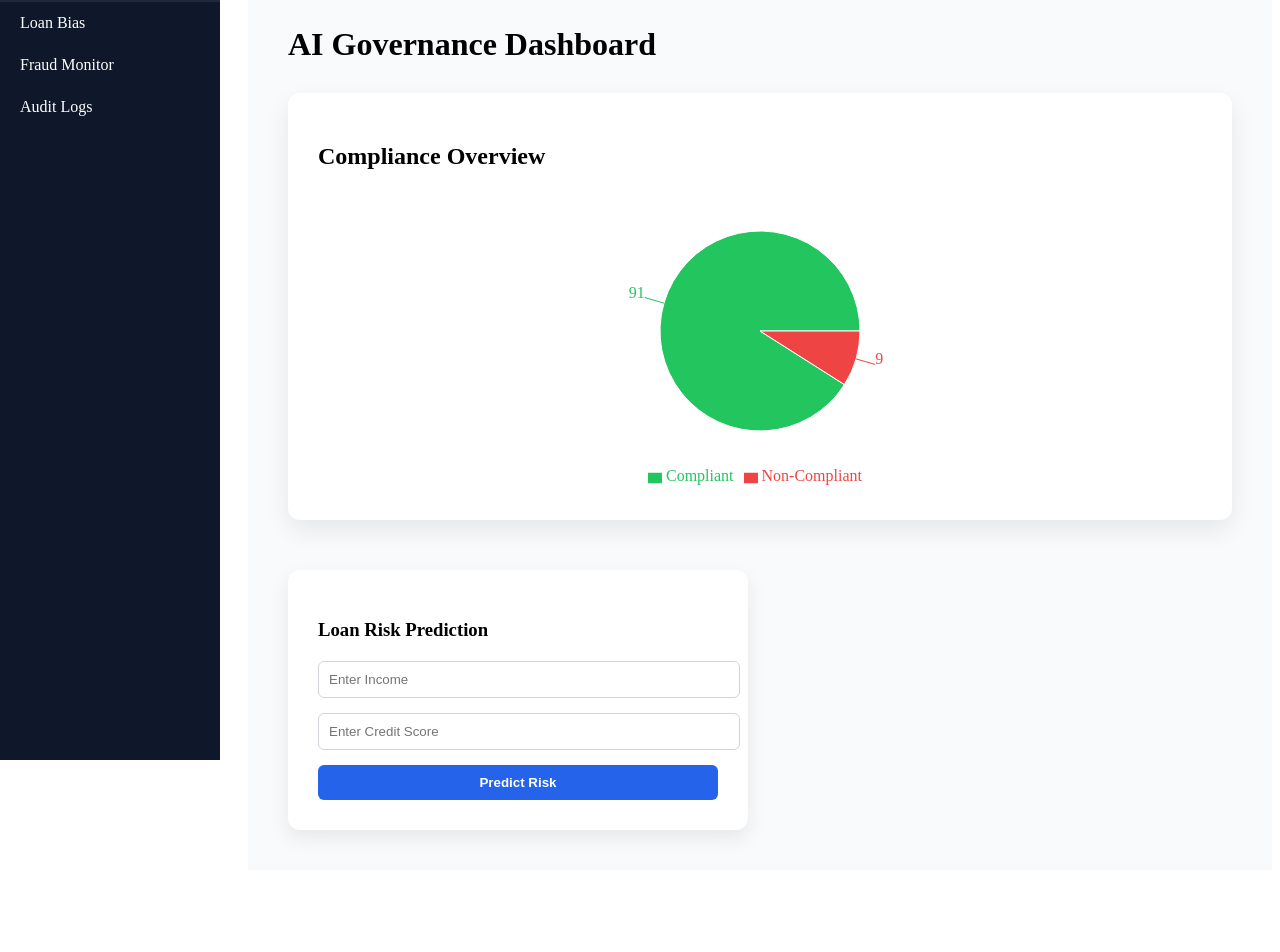
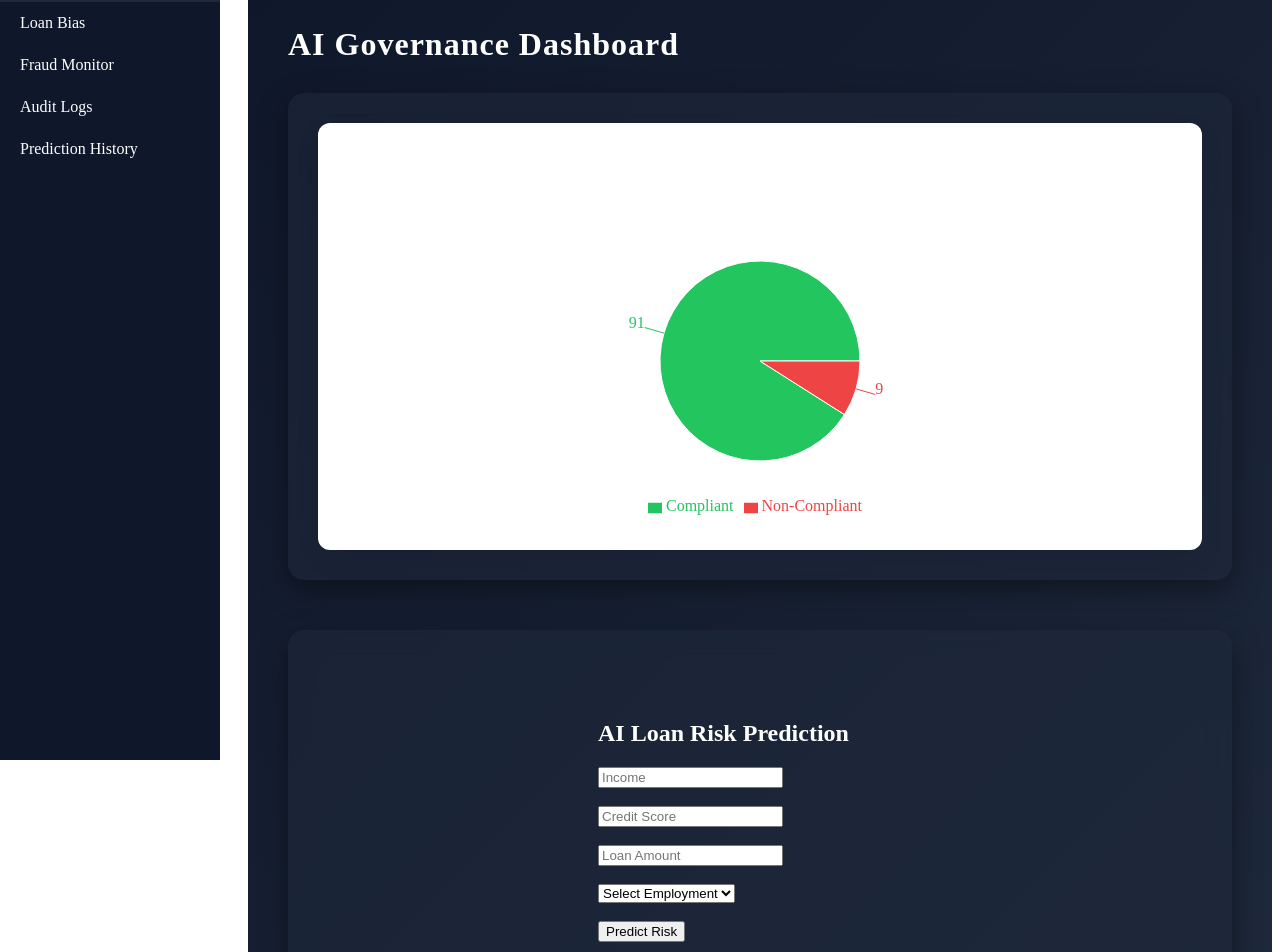
Before and after one commit to ManoharAUcse/Banking-ai-governance, a React (Vite) app: page /dashboard in a window 1280 px wide. Shown: the part 100-1052 px from the top of the page. Before the commit the page ends 978 px from the top, so only its background shows below. Built offline with nearby package versions, Linux system fonts and the light colour scheme; sample sign-in values are in the browser's storage.

Commit message:
feb 24th

```diff
--- a/src/components/Dashboard.jsx
+++ b/src/components/Dashboard.jsx
@@ -3,27 +3,54 @@ import RiskForm from "./RiskForm";
 
 function Dashboard() {
   return (
-    <div
-      style={{
-        marginLeft: "240px",
-        padding: "40px",
-        background: "#f8fafc",
-        minHeight: "100vh"
-      }}
-    >
-      <h1 style={{ marginBottom: "30px", fontWeight: "600" }}>
-        AI Governance Dashboard
-      </h1>
+    <div style={containerStyle}>
+      <h1 style={titleStyle}>AI Governance Dashboard</h1>
 
       {/* Compliance Section */}
-      <ComplianceCard />
+      <div style={cardWrapper}>
+        <ComplianceCard />
+      </div>
 
       {/* Risk Form Section */}
       <div style={{ marginTop: "50px" }}>
-        <RiskForm />
+        <div style={glassCard}>
+          <RiskForm />
+        </div>
       </div>
     </div>
   );
 }
 
+/* ---------- Styles ---------- */
+
+const containerStyle = {
+  marginLeft: "240px",
+  padding: "40px",
+  minHeight: "100vh",
+  background: "linear-gradient(135deg, #0f172a, #1e293b)",
+  color: "white"
+};
+
+const titleStyle = {
+  marginBottom: "30px",
+  fontWeight: "600",
+  letterSpacing: "1px"
+};
+
+const glassCard = {
+  background: "rgba(30, 41, 59, 0.6)",
+  backdropFilter: "blur(12px)",
+  padding: "30px",
+  borderRadius: "16px",
+  boxShadow: "0 10px 30px rgba(0,0,0,0.4)"
+};
+
+const cardWrapper = {
+  background: "rgba(30, 41, 59, 0.6)",
+  backdropFilter: "blur(12px)",
+  padding: "30px",
+  borderRadius: "16px",
+  boxShadow: "0 10px 30px rgba(0,0,0,0.4)"
+};
+
 export default Dashboard;
--- a/src/components/FraudMonitor.jsx
+++ b/src/components/FraudMonitor.jsx
@@ -1,106 +1,197 @@
 import { useEffect, useState } from "react";
 import axios from "axios";
-import { BarChart, Bar, XAxis, YAxis, Tooltip, CartesianGrid, ResponsiveContainer } from "recharts";
 
 function FraudMonitor() {
   const [data, setData] = useState(null);
+  const [animatedHigh, setAnimatedHigh] = useState(0);
 
   useEffect(() => {
     axios
       .get("http://localhost:5000/api/fraud")
-      .then((res) => setData(res.data))
-      .catch((err) => console.log("Error:", err));
+      .then((res) => {
+        setData(res.data);
+        animateCounter(Number(res.data.highRiskCount));
+      })
+      .catch((err) => console.log(err));
   }, []);
 
-  const cardStyle = {
-    background: "white",
-    padding: "25px",
-    borderRadius: "12px",
-    boxShadow: "0 10px 25px rgba(0,0,0,0.08)"
+  const animateCounter = (target) => {
+    let start = 0;
+    const interval = setInterval(() => {
+      start += 1;
+      setAnimatedHigh(start);
+      if (start >= target) clearInterval(interval);
+    }, 40);
   };
 
-  if (!data) {
-    return (
-      <div style={{ marginLeft: "240px", padding: "40px" }}>
-        <p>Loading...</p>
-      </div>
-    );
-  }
+  if (!data)
+    return <div style={loadingStyle}>Loading Fraud Intelligence...</div>;
 
-  const chartData = [
-    { name: "High", value: data.highRisk },
-    { name: "Medium", value: data.mediumRisk },
-    { name: "Low", value: data.lowRisk }
-  ];
+  const total = Number(data.totalPredictions) || 0;
+  const high = Number(data.highRiskCount) || 0;
+  const safe = total - high;
+
+  const percent = total ? ((high / total) * 100).toFixed(1) : 0;
 
   return (
-    <div
-      style={{
-        marginLeft: "240px",
-        padding: "40px",
-        background: "#f8fafc",
-        minHeight: "100vh"
-      }}
-    >
-      <div style={cardStyle}>
-        <h2 style={{ marginBottom: "20px" }}>
-          Fraud Detection Monitoring
-        </h2>
+    <div style={containerStyle}>
+      <h1 style={titleStyle}>AI Fraud Intelligence Center</h1>
 
-        {/* Summary Numbers */}
-        <div style={{ display: "flex", gap: "40px", marginBottom: "30px" }}>
-          <div>
-            <h4>High Risk</h4>
-            <p style={{ fontSize: "22px", fontWeight: "bold", color: "#ef4444" }}>
-              {data.highRisk}
-            </p>
-          </div>
+      {/* STATUS BADGE */}
+      <div style={{
+        ...badgeStyle,
+        background:
+          data.fraudRiskLevel === "High"
+            ? "#ef4444"
+            : data.fraudRiskLevel === "Medium"
+            ? "#f59e0b"
+            : "#22c55e"
+      }}>
+        {data.fraudRiskLevel} RISK
+      </div>
 
-          <div>
-            <h4>Medium Risk</h4>
-            <p style={{ fontSize: "22px", fontWeight: "bold", color: "#f59e0b" }}>
-              {data.mediumRisk}
-            </p>
-          </div>
+      {/* STAT CARDS */}
+      <div style={cardContainer}>
+        <GlassCard title="Total Predictions" value={total} />
+        <GlassCard title="High Risk Cases" value={animatedHigh} color="#ef4444" />
+        <GlassCard title="Safe Loans" value={safe} color="#22c55e" />
+        <GlassCard title="Fraud %" value={`${percent}%`} color="#f59e0b" />
+      </div>
 
-          <div>
-            <h4>Low Risk</h4>
-            <p style={{ fontSize: "22px", fontWeight: "bold", color: "#22c55e" }}>
-              {data.lowRisk}
-            </p>
-          </div>
+      {/* PROGRESS BAR */}
+      <div style={progressWrapper}>
+        <div style={progressLabel}>Fraud Risk Distribution</div>
+        <div style={progressBarBg}>
+          <div
+            style={{
+              ...progressBarFill,
+              width: `${percent}%`
+            }}
+          />
         </div>
+      </div>
 
-        {/* Bar Chart */}
-        <ResponsiveContainer width="100%" height={300}>
-          <BarChart data={chartData}>
-            <CartesianGrid strokeDasharray="3 3" />
-            <XAxis dataKey="name" />
-            <YAxis />
-            <Tooltip />
-            <Bar dataKey="value" fill="#2563eb" radius={[6, 6, 0, 0]} />
-          </BarChart>
-        </ResponsiveContainer>
-
-        {/* Risk Level */}
-        <p
-          style={{
-            marginTop: "20px",
-            fontSize: "18px",
-            fontWeight: "bold",
-            color:
-              data.riskLevel === "High"
-                ? "#ef4444"
-                : data.riskLevel === "Medium"
-                ? "#f59e0b"
-                : "#22c55e"
-          }}
-        >
-          Overall Risk Level: {data.riskLevel}
-        </p>
+      {/* CIRCULAR PROGRESS */}
+      <div style={{ marginTop: "50px", textAlign: "center" }}>
+        <svg width="200" height="200">
+          <circle
+            cx="100"
+            cy="100"
+            r="80"
+            stroke="#334155"
+            strokeWidth="15"
+            fill="none"
+          />
+          <circle
+            cx="100"
+            cy="100"
+            r="80"
+            stroke="#ef4444"
+            strokeWidth="15"
+            fill="none"
+            strokeDasharray={502}
+            strokeDashoffset={502 - (502 * percent) / 100}
+            strokeLinecap="round"
+            style={{ transition: "1s ease" }}
+          />
+          <text
+            x="50%"
+            y="50%"
+            dominantBaseline="middle"
+            textAnchor="middle"
+            fill="white"
+            fontSize="24"
+          >
+            {percent}%
+          </text>
+        </svg>
       </div>
     </div>
   );
 }
 
+/* ---------- Glass Card Component ---------- */
+
+function GlassCard({ title, value, color }) {
+  return (
+    <div style={{
+      ...glassCardStyle,
+      border: `1px solid ${color || "#334155"}`
+    }}>
+      <h4>{title}</h4>
+      <h2 style={{ color: color || "white" }}>{value}</h2>
+    </div>
+  );
+}
+
+/* ---------- STYLES ---------- */
+
+const containerStyle = {
+  marginLeft: "240px",
+  padding: "40px",
+  minHeight: "100vh",
+  background: "linear-gradient(135deg,#0f172a,#1e293b,#0f172a)",
+  color: "white",
+  animation: "fadeIn 0.8s ease"
+};
+
+const titleStyle = {
+  marginBottom: "20px",
+  fontWeight: "bold",
+  letterSpacing: "1px"
+};
+
+const badgeStyle = {
+  display: "inline-block",
+  padding: "8px 20px",
+  borderRadius: "30px",
+  fontWeight: "bold",
+  marginBottom: "30px"
+};
+
+const cardContainer = {
+  display: "flex",
+  gap: "20px",
+  flexWrap: "wrap"
+};
+
+const glassCardStyle = {
+  backdropFilter: "blur(12px)",
+  background: "rgba(30,41,59,0.5)",
+  padding: "25px",
+  borderRadius: "15px",
+  minWidth: "200px",
+  transition: "0.3s",
+  boxShadow: "0 10px 30px rgba(0,0,0,0.3)"
+};
+
+const progressWrapper = {
+  marginTop: "40px"
+};
+
+const progressLabel = {
+  marginBottom: "10px"
+};
+
+const progressBarBg = {
+  height: "20px",
+  background: "#334155",
+  borderRadius: "10px",
+  overflow: "hidden"
+};
+
+const progressBarFill = {
+  height: "100%",
+  background: "linear-gradient(90deg,#ef4444,#f59e0b)",
+  transition: "1s ease"
+};
+
+const loadingStyle = {
+  marginLeft: "240px",
+  padding: "40px",
+  minHeight: "100vh",
+  background: "#0f172a",
+  color: "white"
+};
+
 export default FraudMonitor;
--- a/src/components/LoanBias.jsx
+++ b/src/components/LoanBias.jsx
@@ -1,30 +1,66 @@
 function LoanBias() {
   return (
-    <div
-      style={{
-        marginLeft: "240px",
-        padding: "30px",
-        background: "#f1f5f9",
-        minHeight: "100vh"
-      }}
-    >
-      <div
-        style={{
-          background: "white",
-          padding: "20px",
-          borderRadius: "10px"
-        }}
-      >
-        <h3>Loan Approval Bias Analysis</h3>
-        <p>Gender Bias: 8%</p>
-        <p>Region Bias: 5%</p>
-        <p>Income Bias: 6%</p>
-        <p style={{ color: "green", fontWeight: "bold" }}>
-          Status: Fair Model
-        </p>
+    <div style={containerStyle}>
+      <h1 style={{ marginBottom: "30px" }}>Loan Bias Detection</h1>
+
+      <div style={glassCard}>
+        <h3 style={{ marginBottom: "20px" }}>
+          Loan Approval Bias Analysis
+        </h3>
+
+        <BiasRow label="Gender Bias" value="8%" />
+        <BiasRow label="Region Bias" value="5%" />
+        <BiasRow label="Income Bias" value="6%" />
+
+        <div style={statusStyle}>
+          ✔ Status: Fair Model
+        </div>
       </div>
     </div>
   );
 }
 
+function BiasRow({ label, value }) {
+  return (
+    <div style={rowStyle}>
+      <span>{label}</span>
+      <span style={{ fontWeight: "bold", color: "#3b82f6" }}>
+        {value}
+      </span>
+    </div>
+  );
+}
+
+/* ---------- Styles ---------- */
+
+const containerStyle = {
+  marginLeft: "240px",
+  padding: "40px",
+  minHeight: "100vh",
+  background: "linear-gradient(135deg, #0f172a, #1e293b)",
+  color: "white"
+};
+
+const glassCard = {
+  background: "rgba(30, 41, 59, 0.6)",
+  backdropFilter: "blur(12px)",
+  padding: "30px",
+  borderRadius: "16px",
+  boxShadow: "0 10px 30px rgba(0,0,0,0.4)",
+  maxWidth: "500px"
+};
+
+const rowStyle = {
+  display: "flex",
+  justifyContent: "space-between",
+  padding: "12px 0",
+  borderBottom: "1px solid #334155"
+};
+
+const statusStyle = {
+  marginTop: "20px",
+  fontWeight: "bold",
+  color: "#22c55e"
+};
+
 export default LoanBias;
--- /dev/null
+++ b/src/components/PredictionHistory.jsx
@@ -0,0 +1,48 @@
+import { useEffect, useState } from "react";
+import axios from "axios";
+
+function PredictionHistory() {
+  const [data, setData] = useState([]);
+
+  useEffect(() => {
+    axios
+      .get("http://localhost:5000/api/risk-predictions")
+      .then((res) => setData(res.data))
+      .catch((err) => console.log(err));
+  }, []);
+
+  return (
+    <div style={{ marginLeft: "240px", padding: "40px" }}>
+      <h2>Prediction History</h2>
+
+      {data.length === 0 ? (
+        <p>No predictions yet</p>
+      ) : (
+        <table border="1" cellPadding="10" style={{ marginTop: "20px" }}>
+          <thead>
+            <tr>
+              <th>Income</th>
+              <th>Credit Score</th>
+              <th>Risk</th>
+              <th>Date</th>
+            </tr>
+          </thead>
+          <tbody>
+            {data.map((item) => (
+              <tr key={item.id}>
+                <td>{item.income}</td>
+                <td>{item.credit_score}</td>
+                <td>{item.risk}</td>
+                <td>
+                  {new Date(item.created_at).toLocaleString()}
+                </td>
+              </tr>
+            ))}
+          </tbody>
+        </table>
+      )}
+    </div>
+  );
+}
+
+export default PredictionHistory;
--- a/src/components/RiskForm.jsx
+++ b/src/components/RiskForm.jsx
@@ -4,96 +4,75 @@ import axios from "axios";
 function RiskForm() {
   const [income, setIncome] = useState("");
   const [creditScore, setCreditScore] = useState("");
+  const [loanAmount, setLoanAmount] = useState("");
+  const [employment, setEmployment] = useState("");
   const [risk, setRisk] = useState("");
+  const [score, setScore] = useState(null);
 
-  const predictRisk = () => {
-    if (!income || !creditScore) {
-      alert("Please enter all fields");
-      return;
-    }
-
+  const handleSubmit = () => {
     axios
       .post("http://localhost:5000/api/loan/predict", {
-        income: Number(income),
-        creditScore: Number(creditScore)
+        income,
+        creditScore,
+        loanAmount,
+        employment
       })
-      .then((res) => setRisk(res.data.risk))
+      .then((res) => {
+        console.log(res.data);
+        setRisk(res.data.risk);
+        setScore(res.data.score);
+      })
       .catch((err) => console.log(err));
   };
 
-  const cardStyle = {
-    background: "white",
-    padding: "30px",
-    borderRadius: "12px",
-    boxShadow: "0 8px 20px rgba(0,0,0,0.08)",
-    maxWidth: "400px"
-  };
-
-  const inputStyle = {
-    width: "100%",
-    padding: "10px",
-    borderRadius: "6px",
-    border: "1px solid #d1d5db",
-    marginBottom: "15px"
-  };
-
-  const buttonStyle = {
-    width: "100%",
-    padding: "10px",
-    background: "#2563eb",
-    color: "white",
-    border: "none",
-    borderRadius: "6px",
-    cursor: "pointer",
-    fontWeight: "600"
-  };
-
   return (
-    <div style={cardStyle}>
-      <h3 style={{ marginBottom: "20px" }}>
-        Loan Risk Prediction
-      </h3>
+    <div style={{ marginLeft: "240px", padding: "40px" }}>
+      <h2>AI Loan Risk Prediction</h2>
 
       <input
         type="number"
-        placeholder="Enter Income"
+        placeholder="Income"
         value={income}
         onChange={(e) => setIncome(e.target.value)}
-        style={inputStyle}
       />
+      <br /><br />
 
       <input
         type="number"
-        placeholder="Enter Credit Score"
+        placeholder="Credit Score"
         value={creditScore}
         onChange={(e) => setCreditScore(e.target.value)}
-        style={inputStyle}
       />
+      <br /><br />
 
-      <button
-        onClick={predictRisk}
-        style={buttonStyle}
-        onMouseOver={(e) => (e.target.style.background = "#1d4ed8")}
-        onMouseOut={(e) => (e.target.style.background = "#2563eb")}
+      <input
+        type="number"
+        placeholder="Loan Amount"
+        value={loanAmount}
+        onChange={(e) => setLoanAmount(e.target.value)}
+      />
+      <br /><br />
+
+      <select
+        value={employment}
+        onChange={(e) => setEmployment(e.target.value)}
       >
-        Predict Risk
-      </button>
+        <option value="">Select Employment</option>
+        <option value="Government">Government</option>
+        <option value="Private">Private</option>
+        <option value="Self-Employed">Self-Employed</option>
+      </select>
+      <br /><br />
 
-      {risk && (
-        <h3
-          style={{
-            marginTop: "20px",
-            color:
-              risk === "High"
-                ? "#ef4444"
-                : risk === "Medium"
-                ? "#f59e0b"
-                : "#22c55e"
-          }}
-        >
-          Risk Level: {risk}
-        </h3>
-      )}
+      <button onClick={handleSubmit}>Predict Risk</button>
+
+      {score !== null && (
+  <div style={{ marginTop: "20px" }}>
+    <h3>Risk Level: {risk}</h3>
+    <h4>AI Score: {score} / 100</h4>
+  </div>
+)}
+
     </div>
   );
 }
--- a/src/components/Sidebar.jsx
+++ b/src/components/Sidebar.jsx
@@ -59,6 +59,15 @@ function Sidebar() {
       >
         Audit Logs
       </NavLink>
+
+      <NavLink
+        to="/history"
+        style={({ isActive }) =>
+          isActive ? { ...linkStyle, ...activeStyle } : linkStyle
+        }
+      >
+        Prediction History
+      </NavLink>
     </div>
   );
 }
```
Also changed, not shown: src/App.jsx (+16 -0 lines), src/components/ProtectedRoute.jsx (+6 -4 lines), src/styels/theme.js (added, +16 -0 lines), 2 other files (tests, documents, lock files or other folders).
